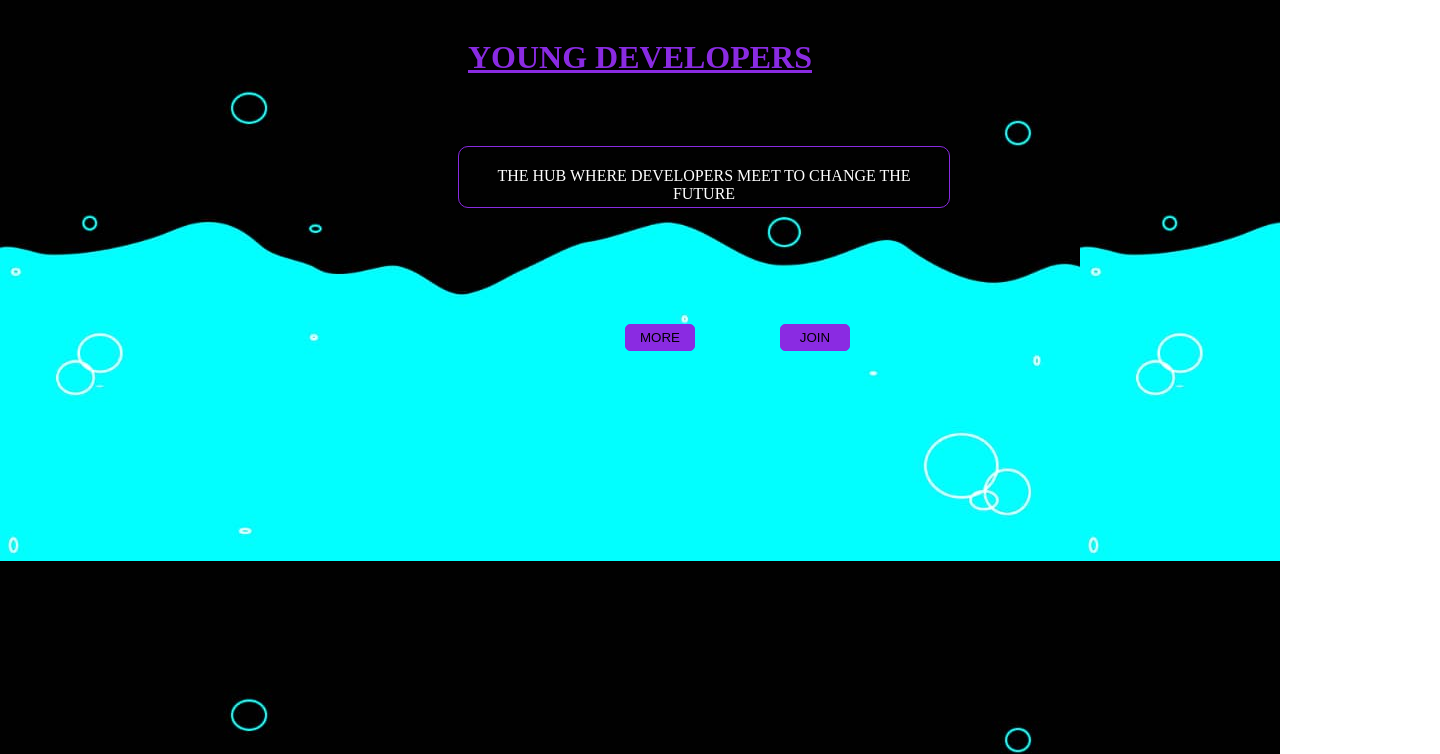
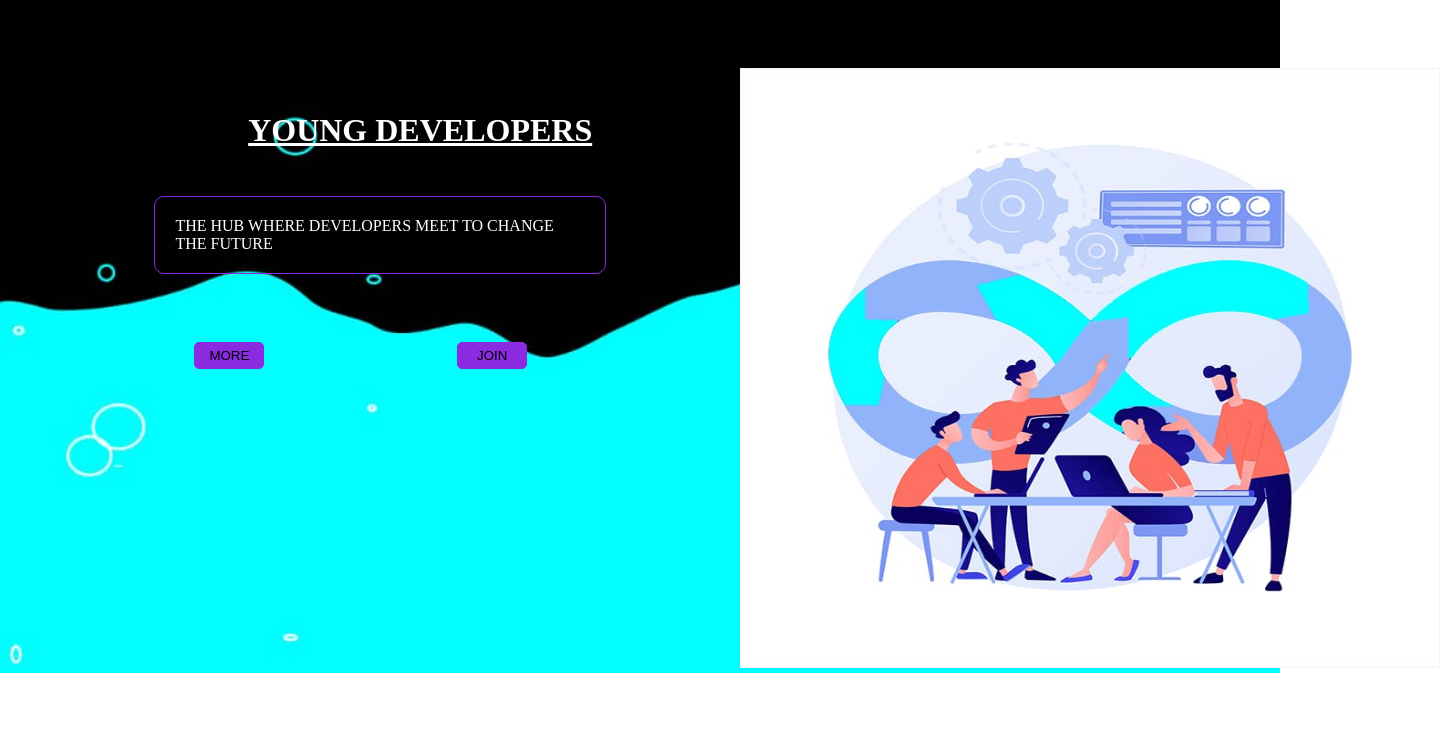
Before and after one commit to smart-programers/youngdevelopers.github.io, a plain HTML site: page index.html in a window 1280 px wide. Shown: the part 46-800 px from the top of the page, 1440 px wide, since content can reach past the window. Drawn offline with Linux system fonts and the light colour scheme.

Commit message:
added image and set background and align content in home page

```diff
--- a/group.css
+++ b/group.css
@@ -1,12 +1,15 @@
 body{
     background-image: url("home.jpg");
+    background-repeat: no-repeat;
+    background-size: cover;
+
 }
 nav{
     text-align: right;
     color: blue;
 
 }
-
+/*
 h1{
     color: blueviolet;
     text-align: center;
@@ -18,7 +21,9 @@ h1{
 }
 
 .content{
-    text-align: center;
+    position: relative;
+    align-items: center;
+    color: white;
 }
 p{
     color: white;
@@ -59,7 +64,82 @@ p{
 a:hover{
     color: blueviolet;
 
+} */
+.main{
+    margin-left: 10%;
 }
+
+/* .details{
+    width: 30px;
+    display: inline;
+} */
+.head{
+    position: relative;
+    margin-left: 10%;
+    margin-top: 10%;
+    color: white;
+}
+.content{
+
+    margin:10px ;
+    width: 60%;
+    padding: 10px;
+    color: white;
+
+}
+p{
+    border: 1px blueviolet solid;
+    border-radius: 10px;
+    width: 60%;
+    padding: 20px 20px;
+
+
+
+}
+.buttons{
+    display: flex;
+    gap: 30%;
+    padding-left: 40px;
+    margin-top: 10%;
+
+
+
+}
+.banner{
+    padding-left: 100px;
+    padding-top: 5%;
+    position: absolute;
+    left: 50%;
+    top: 50px;
+
+}
+img{
+    height: 600px;
+    width: 700px;
+}
+
+#btn1 button{
+    border: 1px blueviolet solid;
+    background-color: blueviolet;
+    width: 70px;
+    height: auto;
+    padding: 5px;
+    border-radius: 5px;
+
+
+}
+
+#btn2 button{
+    border: 1px blueviolet solid;
+    background-color: blueviolet;
+    width: 70px;
+    height: auto;
+    padding: 5px;
+    border-radius: 5px;
+
+
+}
+
 /* end of index styling*/
 
 /* beggining of mission styling*/
--- a/index.html
+++ b/index.html
@@ -24,17 +24,26 @@
         </div>
     </nav>
     <main>
+        <div class="main">
                 <div class="head">
                     <h1><u>YOUNG DEVELOPERS</u></h1>
                 </div>
                 <div class="content">
                     <p>THE HUB WHERE DEVELOPERS MEET TO CHANGE THE FUTURE</p>
                     <div class="buttons">
-                <span>
+
                             <div id="btn1"><a href="mission.html"><button type="button">MORE</button></a></div>
                             <div id="btn2"><a href="form.html"><button type="button"> JOIN</button></a></div>
-                </span>
+
                     </div>
+
+                    <div class="banner">
+                        <img src="./ourmission.jpg" alt="">
+                    </div>
+                </div>
+
+
+
         </div>
     </main>
 </body>
```
Lines whose indentation alone changed are shown as unchanged.
